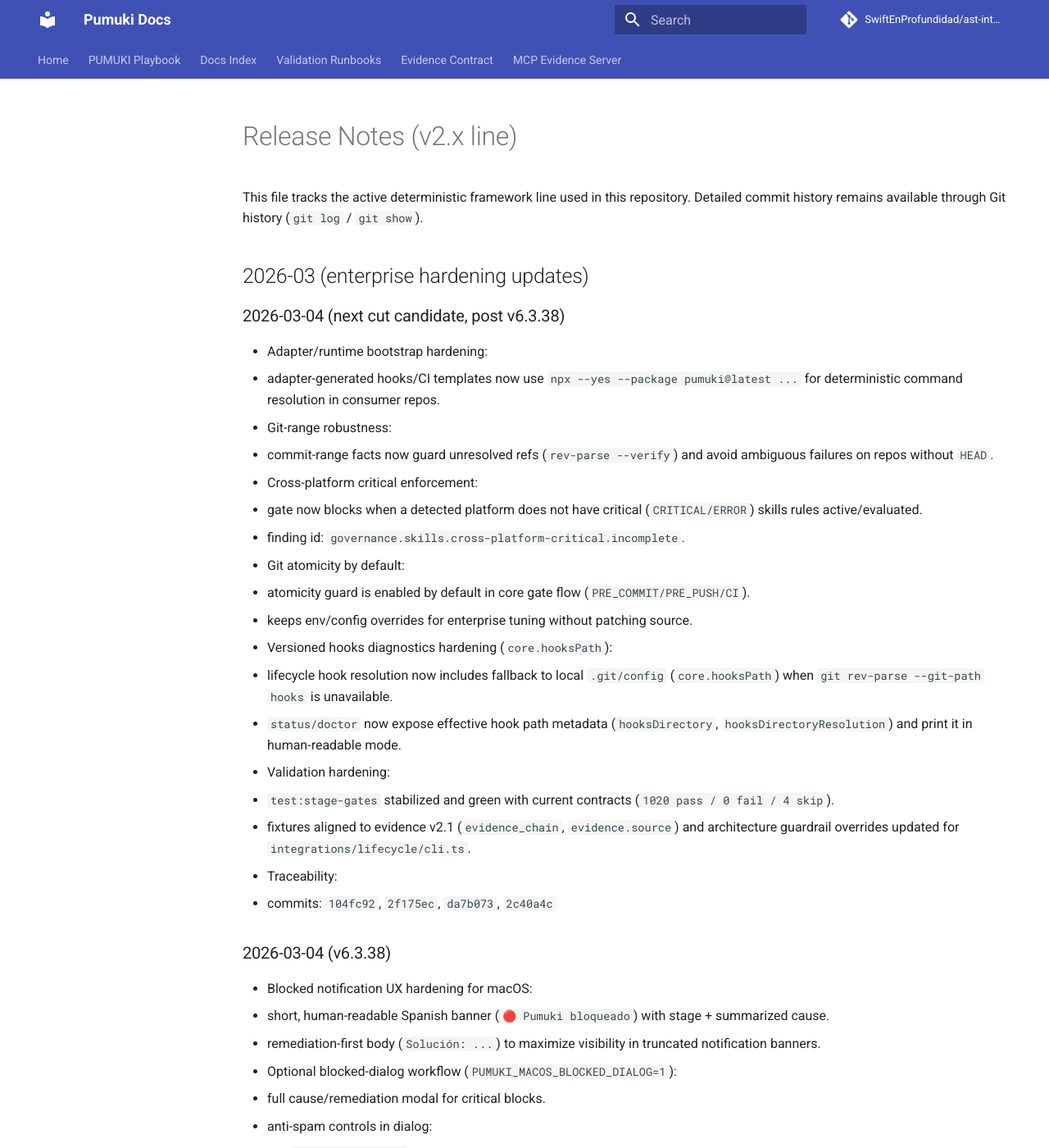
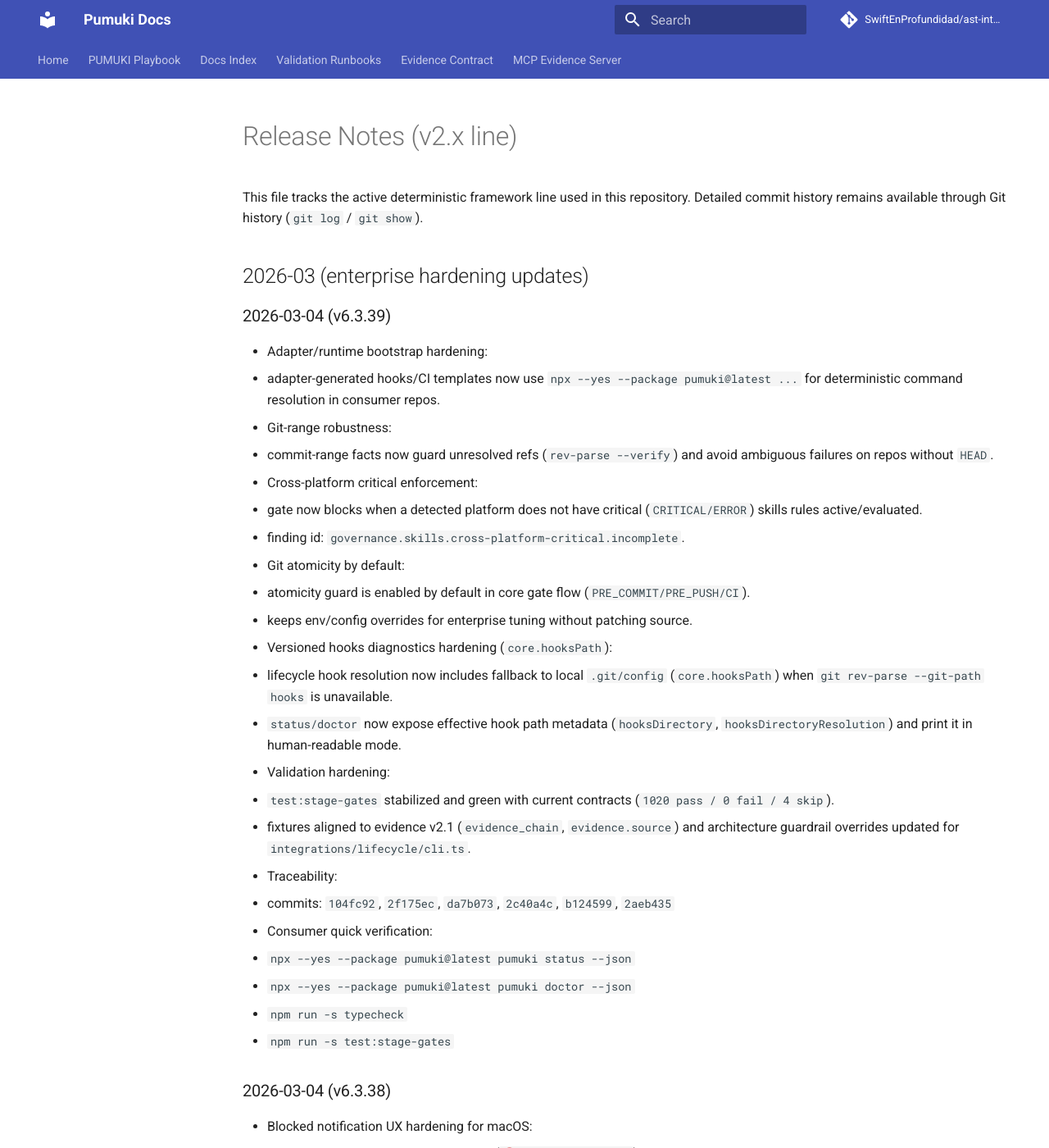
Before and after one commit to SwiftEnProfundidad/ast-intelligence-hooks, an MkDocs documentation site: the page built from docs/RELEASE_NOTES.md, in a window 1280 px wide and 1400 px high. Shown: the whole window at 82% size. Built offline with MkDocs 1.6.1 and Material for MkDocs 9.7.7, drawn with Linux system fonts in a browser that asks for light colours; comment, search, counter and statistics services are not loaded.

Commit message:
chore(release): cut v6.3.39

```diff
--- a/docs/RELEASE_NOTES.md
+++ b/docs/RELEASE_NOTES.md
@@ -5,7 +5,7 @@ Detailed commit history remains available through Git history (`git log` / `git
 
 ## 2026-03 (enterprise hardening updates)
 
-### 2026-03-04 (next cut candidate, post v6.3.38)
+### 2026-03-04 (v6.3.39)
 
 - Adapter/runtime bootstrap hardening:
   - adapter-generated hooks/CI templates now use `npx --yes --package pumuki@latest ...` for deterministic command resolution in consumer repos.
@@ -24,7 +24,12 @@ Detailed commit history remains available through Git history (`git log` / `git
   - `test:stage-gates` stabilized and green with current contracts (`1020 pass / 0 fail / 4 skip`).
   - fixtures aligned to evidence v2.1 (`evidence_chain`, `evidence.source`) and architecture guardrail overrides updated for `integrations/lifecycle/cli.ts`.
 - Traceability:
-  - commits: `104fc92`, `2f175ec`, `da7b073`, `2c40a4c`
+  - commits: `104fc92`, `2f175ec`, `da7b073`, `2c40a4c`, `b124599`, `2aeb435`
+- Consumer quick verification:
+  - `npx --yes --package pumuki@latest pumuki status --json`
+  - `npx --yes --package pumuki@latest pumuki doctor --json`
+  - `npm run -s typecheck`
+  - `npm run -s test:stage-gates`
 
 ### 2026-03-04 (v6.3.38)
 
--- a/package.json
+++ b/package.json
@@ -1,6 +1,6 @@
 {
   "name": "pumuki",
-  "version": "6.3.38",
+  "version": "6.3.39",
   "description": "Enterprise-grade AST Intelligence System with multi-platform support (iOS, Android, Backend, Frontend) and Feature-First + DDD + Clean Architecture enforcement. Includes dynamic violations API for intelligent querying.",
   "main": "index.js",
   "bin": {
```
Also changed, not shown: CHANGELOG.md (+2 -0 lines), 2 other files.
